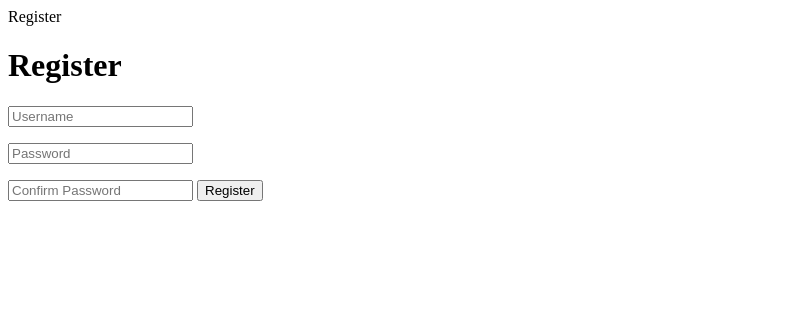
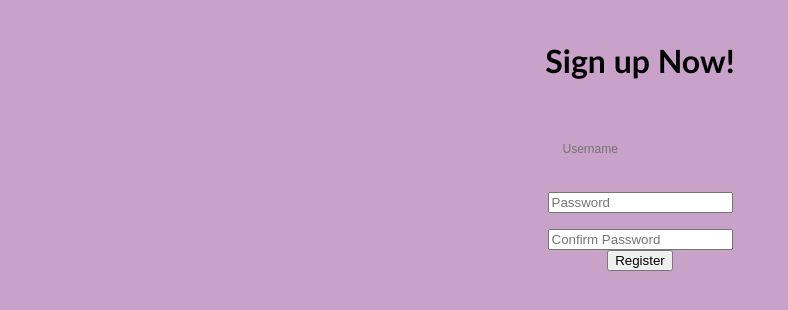
Before and after one commit to NirOren10/noSweat, a Flask app: page /register in a window 1280 px wide. Shown: the top 310 px of the page, without its empty margins (0-788 px from the left). Run offline with Flask 3, Linux system fonts and the light colour scheme.

Commit message:
Register HTML

```diff
--- a/templates/register.html
+++ b/templates/register.html
@@ -1,17 +1,42 @@
 <!DOCTYPE html>
 <head>
-    Register
+    <meta charset="utf-11">
+    <title>Register</title>
+<style>
+  .center {
+    text-align: center;
+    font-family: Calibri;
+    background-color: #c8a2c8;
+    padding: 20px;
+  }
+</style>
 </head>
 <body>
-    <h1>Register</h1>
+  <style>
+
+    body {
+      background-color: #c8a2c8;
+    }
+
+    input[type="text"] {
+      background-color: transparent;
+      border: none;
+      outline: none;
+      padding: 20px;
+      font-size: 12px;
+      color: #333;
+    }
+  </style>
+    <h1 class="center">Sign up Now!</h1>
     <form method="post">
-        <input type="text" placeholder="Username" id="username">
+        <div style = "text-align:center"><input type="text" placeholder="Username" id="username"></div>
         <div></div>
         <p></p>
-        <input type="password" placeholder="Password" id ='password'>
+        <div style = "text-align:center"><input type="password" placeholder="Password" id ='password'></div>
         <div><p></p></div>
-        <input type="password" placeholder="Confirm Password" id="confirm">
-        <input type="submit" value='Register' id="register">
+        <div style= "text-align:center"><input type="password" placeholder="Confirm Password" id="confirm"></div>
+        <div style = "text-align:center"><input type="submit" value='Register' id="register"></div>
     </form>
+
 </body>
 </DOCTYPE>
```
